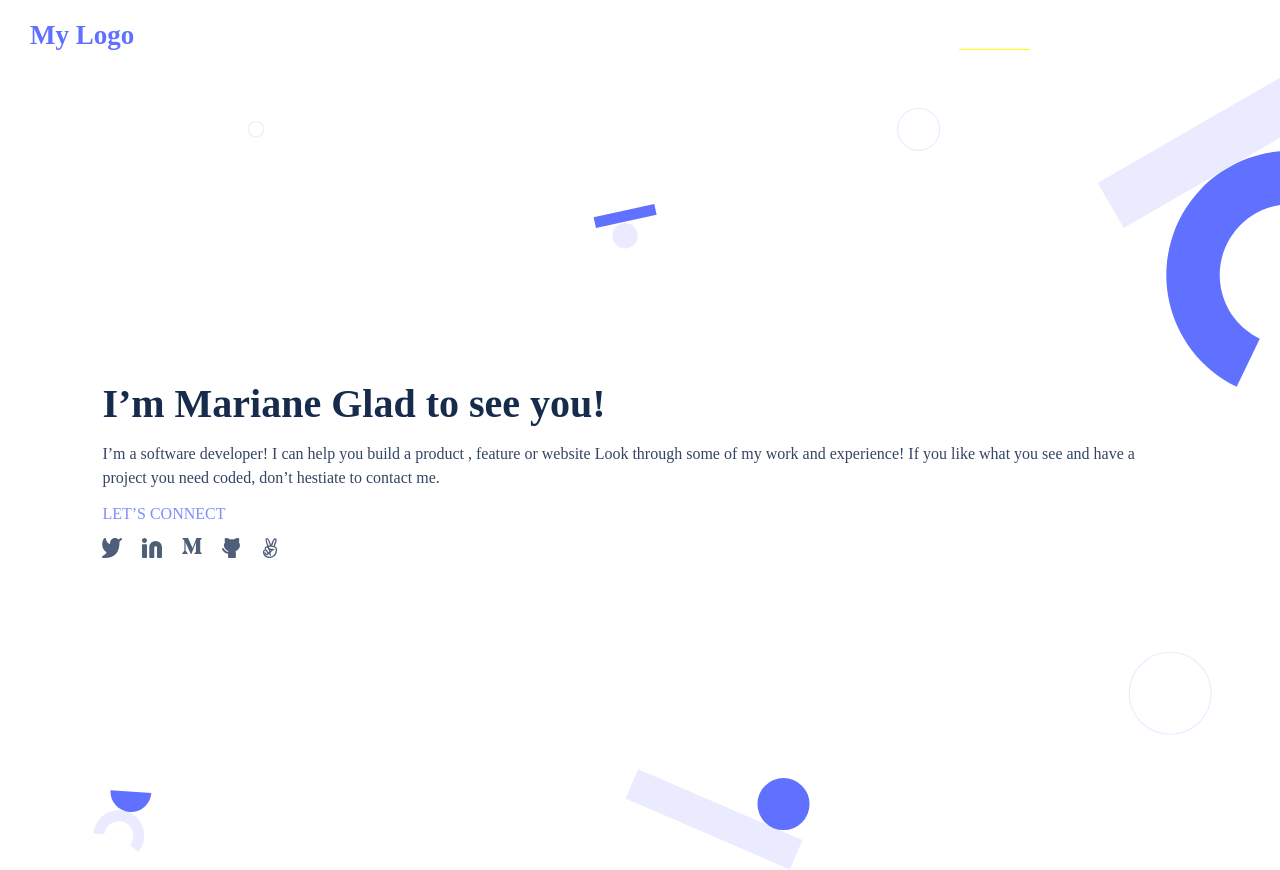
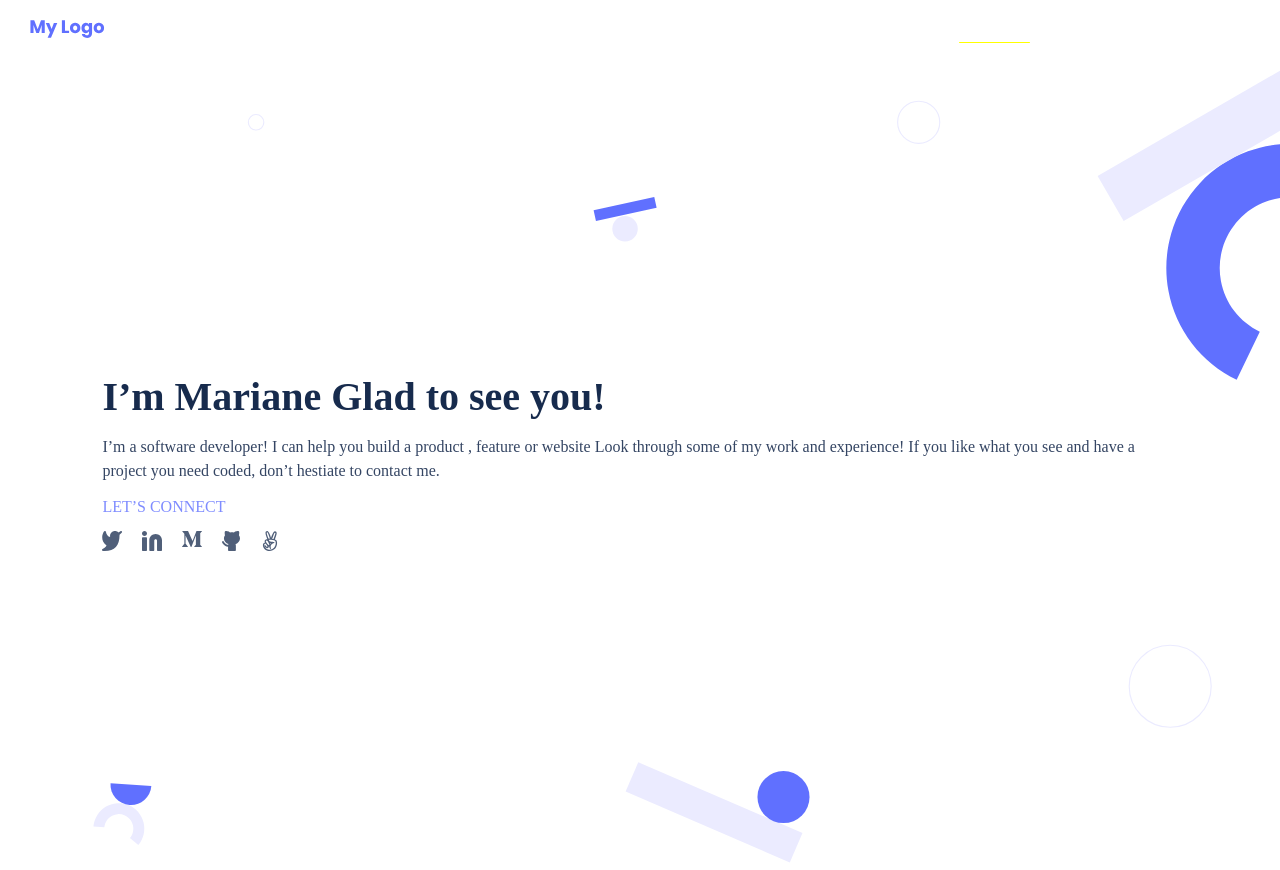
Before and after one commit to eric2umeh/portfolio-html-css, a website: page index.html in a window 1280 px wide. Drawn offline with Linux system fonts and the light colour scheme.

Commit message:
updated background-img, nav, span ul tags

```diff
--- a/index.html
+++ b/index.html
@@ -12,9 +12,9 @@
 <body>
     <div class="container">
         <header>
+            <a href="#" class="logo"> <img src="assets/logo.svg" alt="Logo"></a>
             <nav class="menu">
-                <a href="#" class="logo"><h2>My Logo</h2></a>
-
+                <div></div>
                 <ul>
                     <li><a href="#" class="active" onclick="markMenuItem(this)">Portfolio</a></li>
                     <li><a href="#" onclick="markMenuItem(this)">About</a></li>
--- a/style.css
+++ b/style.css
@@ -21,13 +21,18 @@ body {
   align-items: center;
   padding: 0 30px;
   height: 70px;
+  margin-top: -30px;
 }
 
 .container .logo {
+  position: relative;
   color: #6070ff;
   font-style: normal;
   font-size: 18px;
   text-decoration: none;
+  /* background-color: red; */
+  top: 20px;
+  margin-left: 30px;
 }
 
 .menu ul {
```
Also changed, not shown: assets/logo.svg (renamed from assets/My Logo.svg).
